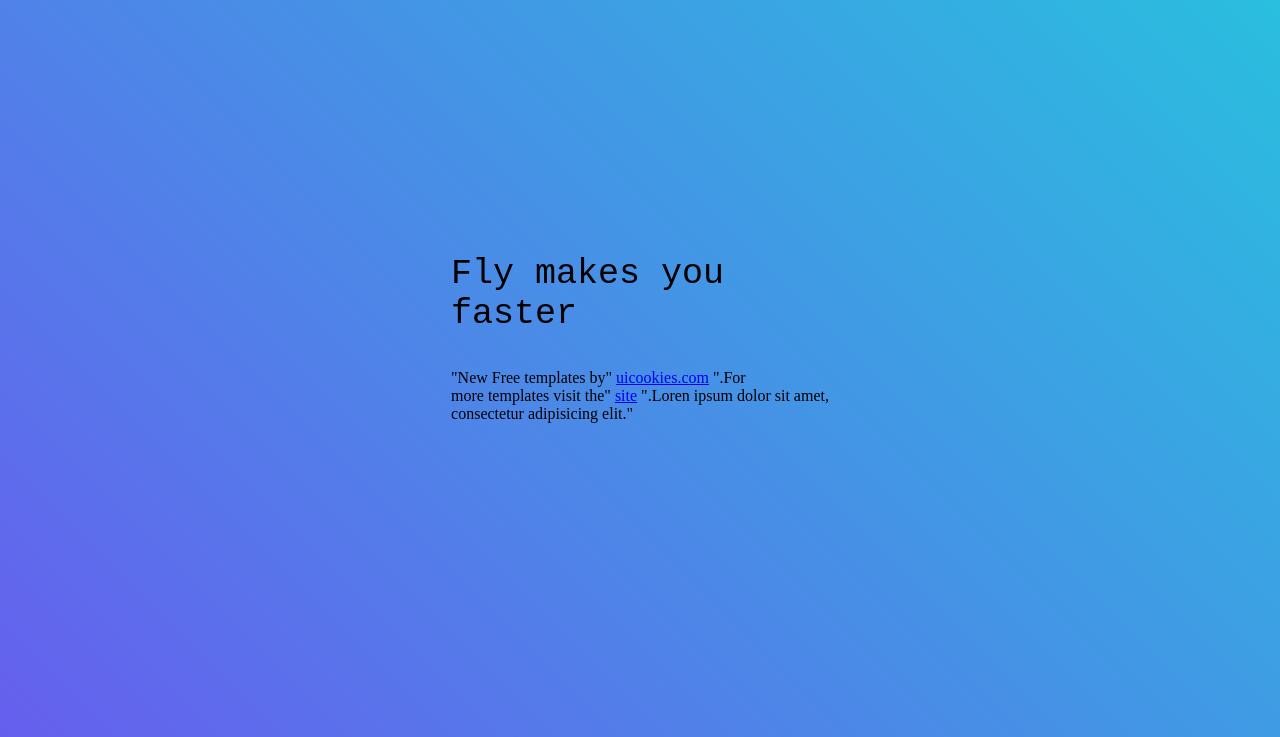
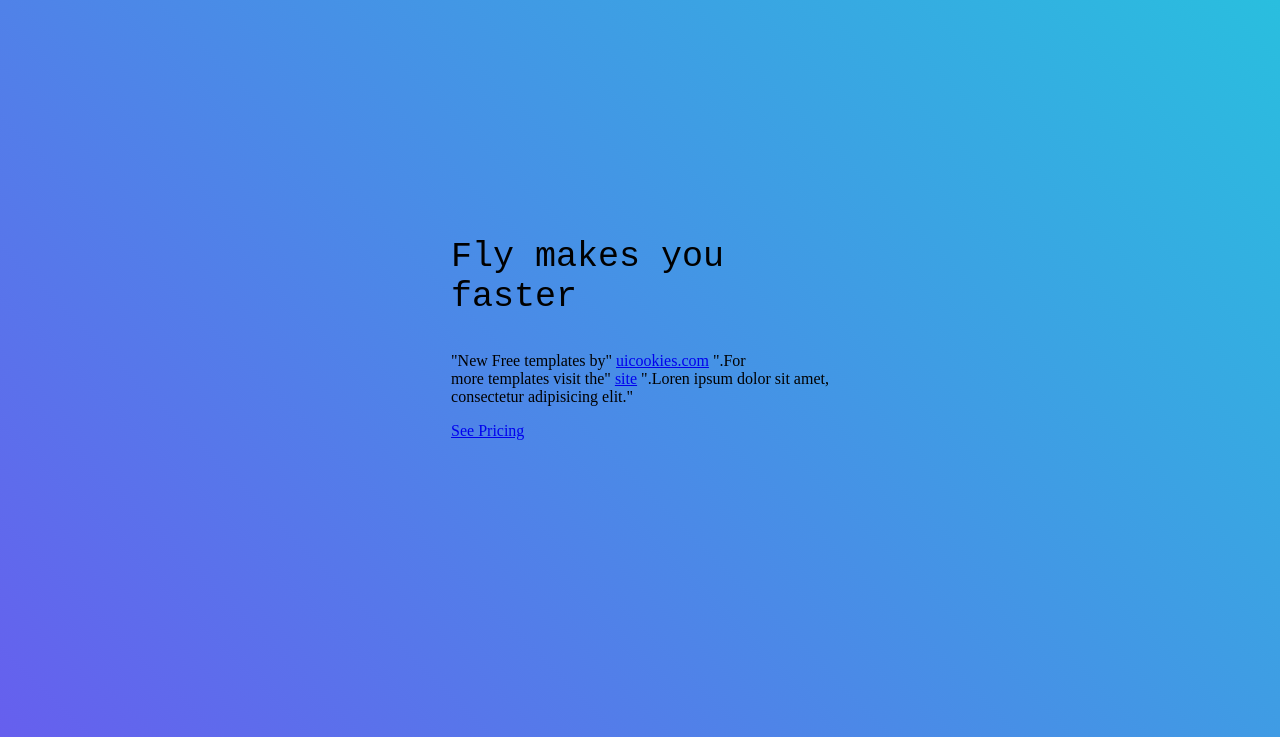
Before and after one commit to GANGAMMACR/gangawebpge1, a website: page index.html in a window 1280 px wide. Shown: the part 79-816 px from the top of the page. Drawn offline with Linux system fonts and the light colour scheme.

Commit message:
Update index.html

```diff
--- a/index.html
+++ b/index.html
@@ -33,9 +33,14 @@ faster</pre>
                 <a href="https://uicookies.com" target="_blank">site</a>
                 ".Loren ipsum dolor sit amet, <br>consectetur adipisicing elit."
             </p>
+             <p class="btn">
+                <a href="#">
+                    <span class="btn-1">See Pricing</span>
+                </a>
+            </p>
         </div>
-        <!-- <div><div><button class="see-pricing">SEE PRICING</button></div></div> -->
-        <br>
+
+
 
     </div>
     <br>
```
